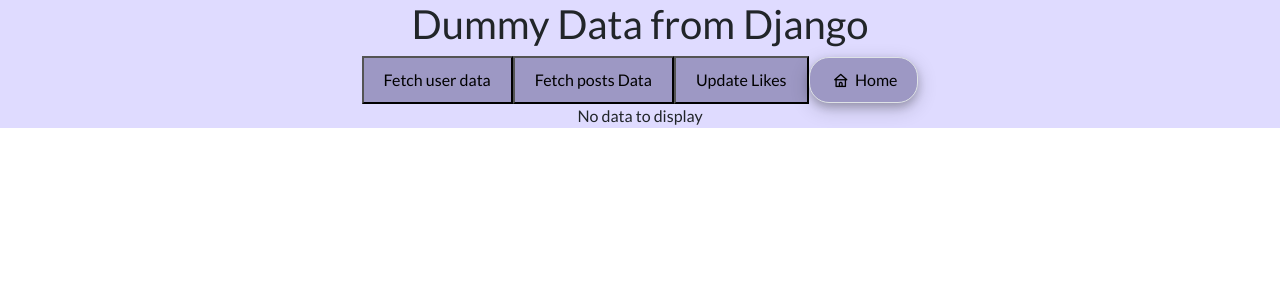
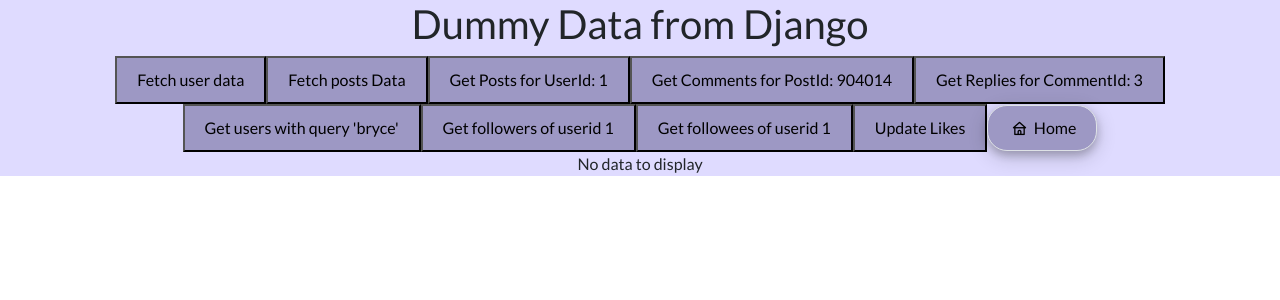
Before and after one commit to FutureWave-Technologies-LLC/DummyWebsiteReact2, a React (Create React App) app: page /dum in a window 1280 px wide. Shown: the top 300 px of the page. Built offline with nearby package versions, Linux system fonts and the light colour scheme; sample sign-in values are in the browser's storage; a web font is replaced by a local one.

Commit message:
added new fetch buttons
- Posts for UserId 1
- Comments for PostId 904014
- Replies for CommentId 3
- Lists of users with query 'bryce'
- Followers of userId 1
- Followees of userId 1

```diff
--- a/src/pages/DummyDataPage/DummyDataPage.js
+++ b/src/pages/DummyDataPage/DummyDataPage.js
@@ -21,6 +21,55 @@ function DummyDataPage() {
         API_URL="http://3.17.148.157:8000/posts/all_posts/"
         setDataMethod={setDisplayedData}
       ></FetchDataButton>
+      <FetchDataButton
+        buttonText="Get Posts for UserId: 1"
+        API_URL="http://3.17.148.157:8000/profiles/profile_posts/"
+        setDataMethod={setDisplayedData}
+        params = {
+          { sort_type: "recent",
+            user_id: "1" }
+        }
+      ></FetchDataButton>
+      <FetchDataButton
+        buttonText="Get Comments for PostId: 904014"
+        API_URL="http://3.17.148.157:8000/posts/comments/"
+        setDataMethod={setDisplayedData}
+        params = {
+          { post_id: 904014 }
+        }
+      ></FetchDataButton>
+      <FetchDataButton
+        buttonText="Get Replies for CommentId: 3"
+        API_URL="http://3.17.148.157:8000/posts/replies/"
+        setDataMethod={setDisplayedData}
+        params = {
+          { comment_id: 3 }
+        }
+      ></FetchDataButton>
+      <FetchDataButton
+        buttonText="Get users with query 'bryce'"
+        API_URL="http://3.17.148.157:8000/users/search_users/"
+        setDataMethod={setDisplayedData}
+        params = {
+          { query: "bryce" }
+        }
+      ></FetchDataButton>
+      <FetchDataButton
+        buttonText="Get followers of userid 1"
+        API_URL="http://3.17.148.157:8000/profiles/get_followers/"
+        setDataMethod={setDisplayedData}
+        params = {
+          { user_id: 1 }
+        }
+      ></FetchDataButton>
+      <FetchDataButton
+        buttonText="Get followees of userid 1"
+        API_URL="http://3.17.148.157:8000/profiles/get_followees/"
+        setDataMethod={setDisplayedData}
+        params = {
+          { user_id: 1 }
+        }
+      ></FetchDataButton>
       <PostDataButton
         buttonText="Update Likes"
         API_URL="http://3.17.148.157:8000/api/update_likes/"
```
